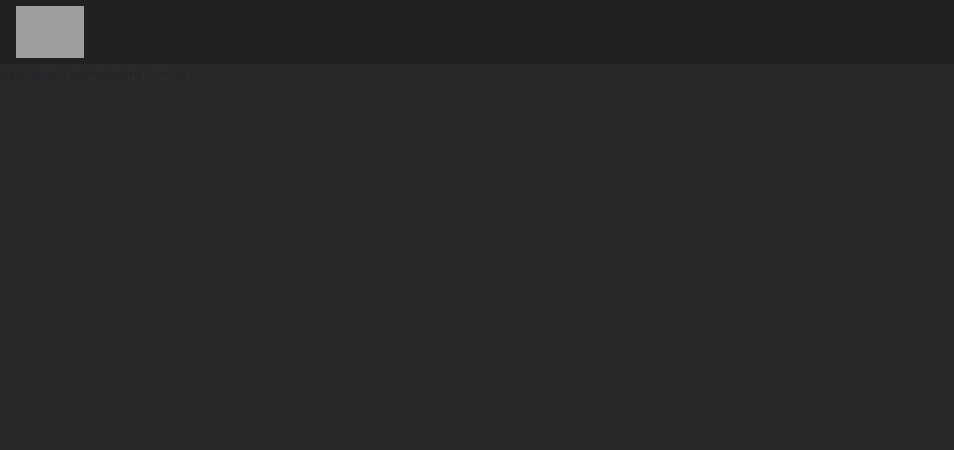
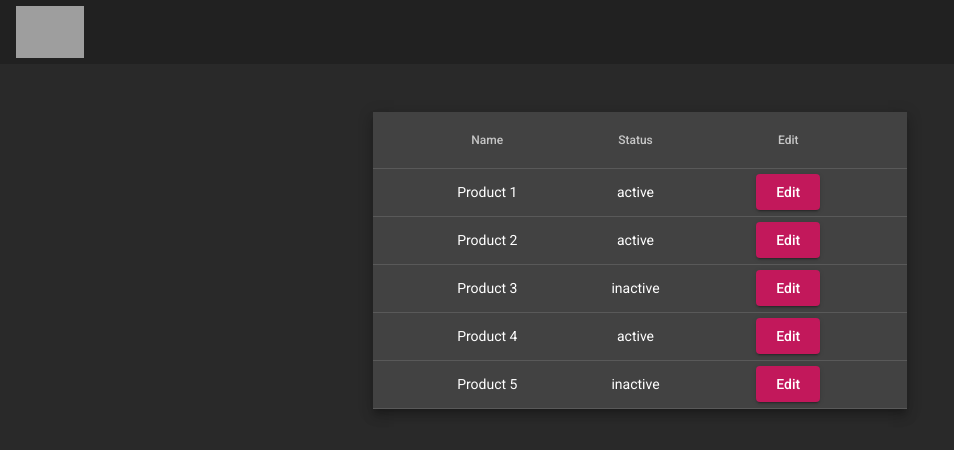
Before and after one commit to FranMackinlay/WAC, an Angular app: page /dashboard in a window 1280 px wide. Shown: the top 450 px of the page, without its empty margins (0-954 px from the left). Built offline with nearby package versions, Linux system fonts and the light colour scheme; grey boxes are pictures that could not be loaded.

Commit message:
IMPROVE, dashboard component

```diff
--- a/src/app/components/dashboard-component/dashboard.component.html
+++ b/src/app/components/dashboard-component/dashboard.component.html
@@ -1,2 +1,30 @@
+<div id="dasboard-component" class="df aliic juce">
+  <table mat-table [dataSource]="dataSource" class="mat-elevation-z8 col-md-5 mt-5 text-center">
 
-<p>dashboard-component works!</p>
+    <!--- Note that these columns can be defined in any order.
+          The actual rendered columns are set as a property on the row definition" -->
+
+    <!-- Name Column -->
+    <ng-container matColumnDef="name">
+      <th mat-header-cell *matHeaderCellDef class="text-center"> Name </th>
+      <td mat-cell *matCellDef="let element"> {{element.name}} </td>
+    </ng-container>
+
+    <!-- status Column -->
+    <ng-container matColumnDef="status">
+      <th mat-header-cell *matHeaderCellDef class="text-center"> Status </th>
+      <td mat-cell *matCellDef="let element"> {{element.status}} </td>
+    </ng-container>
+
+    <!-- edit Column -->
+    <ng-container matColumnDef="edit">
+      <th mat-header-cell *matHeaderCellDef class="text-center"> Edit </th>
+      <td mat-cell *matCellDef="let element">
+        <button mat-raised-button color="primary" (click)="onClickEdit(element)">Edit</button>
+      </td>
+    </ng-container>
+
+    <tr mat-header-row *matHeaderRowDef="displayedColumns"></tr>
+    <tr mat-row *matRowDef="let row; columns: displayedColumns;"></tr>
+  </table>
+</div>
--- a/src/app/components/dashboard-component/dashboard.component.less
+++ b/src/app/components/dashboard-component/dashboard.component.less
@@ -0,0 +1,3 @@
+#dashboard-component {
+
+}
--- a/src/app/components/dashboard-component/dashboard.component.ts
+++ b/src/app/components/dashboard-component/dashboard.component.ts
@@ -1,15 +1,46 @@
 import { Component, OnInit } from '@angular/core';
+import { Product, Products } from '../../core.contstant';
+import { trigger, transition, style, animate, state } from '@angular/animations';
+
+
+const TABLE_DATA: Product[] = Products;
 
 @Component({
   selector: 'app-dashboard',
   templateUrl: './dashboard.component.html',
-  styleUrls: ['./dashboard.component.less']
+  styleUrls: ['./dashboard.component.less'],
+  animations: [
+    trigger('widthGrow', [
+      state('closed', style({
+        width: 0,
+        opacity: 0,
+      })),
+      state('open', style({
+        opacity: 1,
+      })),
+      transition('* => *', animate(150))
+    ]),
+  ]
 })
 export class DashboardComponent implements OnInit {
+
+  state: string = 'closed';
+  displayedColumns: string[] = ['name', 'status', 'edit'];
+  dataSource = TABLE_DATA;
 
   constructor() { }
 
   ngOnInit(): void {
   }
 
+
+  onClickEdit(element: any) {
+    console.log(`element`, element);
+    this.changeState();
+  }
+
+  changeState(): void {
+    (this.state == "closed") ? this.state = "open" : this.state = "closed";
+  }
+
 }
```
